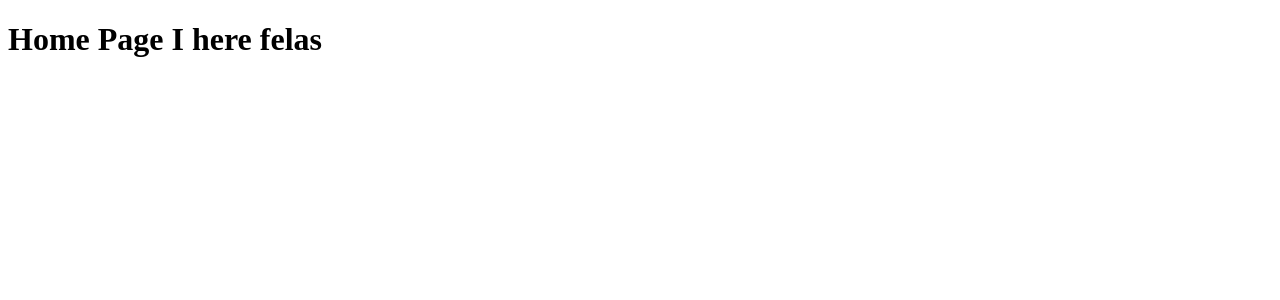
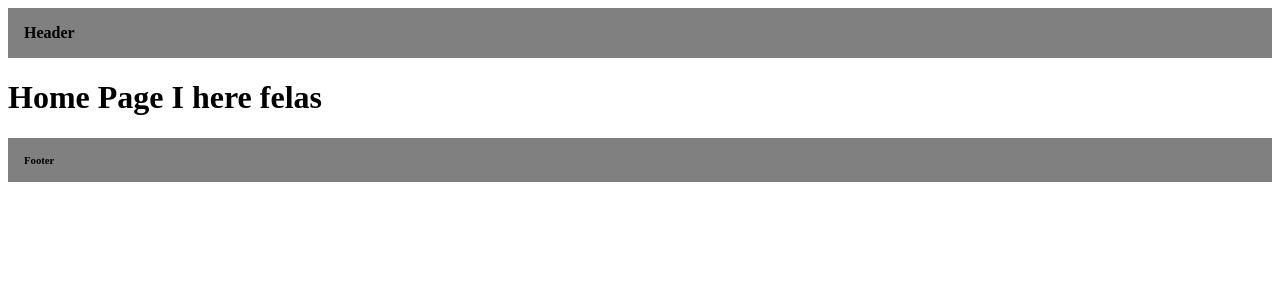
Before and after one commit to GHOST-Aram/next-js-series, a Next.js app: page / in a window 1280 px wide. Shown: the top 300 px of the page. Built offline with nearby package versions, Linux system fonts and the light colour scheme.

Commit message:
feat: Modify Layout
      - Add header and footer to page layouts

```diff
--- a/src/app/layout.tsx
+++ b/src/app/layout.tsx
@@ -10,7 +10,23 @@ export default function RootLayout({
 }) {
   return (
     <html lang="en">
-      <body>{children}</body>
+      <body>
+        <header
+          style={{
+            backgroundColor: 'gray',
+            padding: '1rem',
+          }}
+        >
+          <h1 style={{ fontSize:'1rem', margin: 'auto'}}>Header</h1>
+        </header>
+        {children}
+        <footer style={{
+          backgroundColor: 'gray',
+          padding: '1rem'
+        }}>
+          <h6 style={{margin: 'auto'}}>Footer</h6>
+        </footer>
+      </body>
     </html>
   )
 }
```
